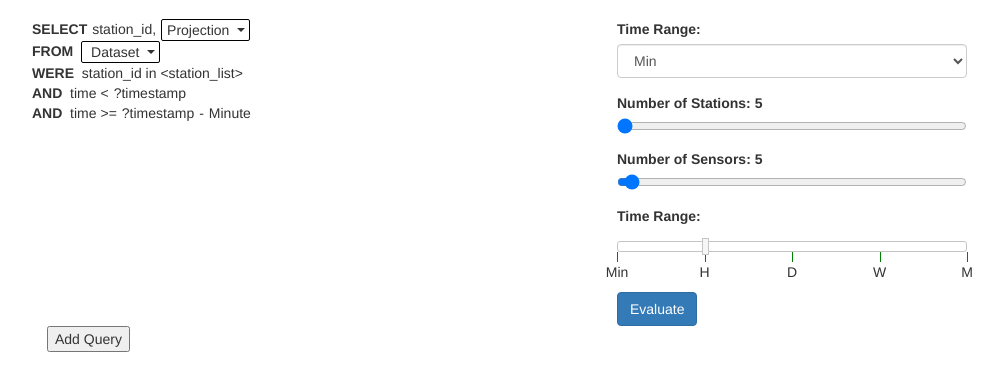
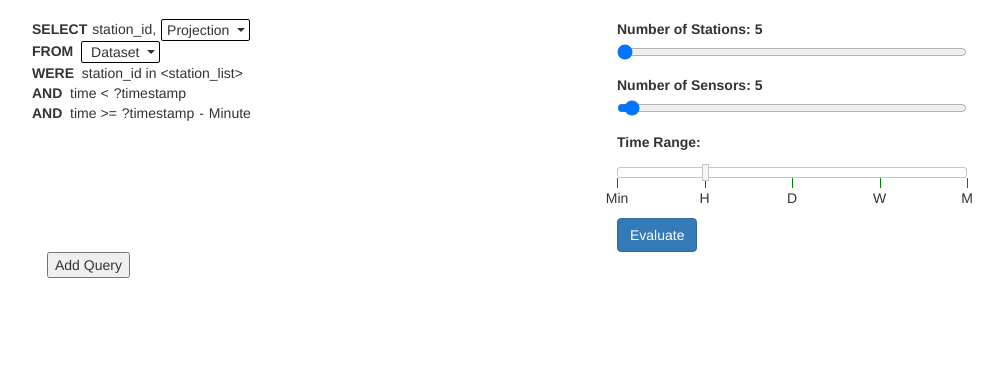
Before and after one commit to eXascaleInfolab/seer, a Django app: page /queries in a window 1280 px wide. Shown: the part 51-442 px from the top of the page, without its empty margins (38-1041 px from the left). Run offline with Django 4.2, Linux system fonts and the light colour scheme; some libraries are stand-ins or nearby versions.

Commit message:
Initial commit

```diff
--- a/templates/parts/query-box2.html
+++ b/templates/parts/query-box2.html
@@ -198,16 +198,16 @@
     </div>
     <div class="col-md-4">
         <form id="retrieveForm" action="https://revival.exascale.info/api/drop.php">
-            <div class="form-group">
-                <label>Time Range:</label>
-                <select class="form-control time-range-select" name="drop">
-                    <option value="'Minute'">Min</option>
-                    <option value="'Hour'">H</option>
-                    <option value="'Day'">D</option>
-                    <option value="'Week'">W</option>
-                    <option value="'Month'">M</option>
-                </select>
-            </div>
+{#            <div class="form-group">#}
+{#                <label>Time Range:</label>#}
+{#                <select class="form-control time-range-select" name="drop">#}
+{#                    <option value="'Minute'">Min</option>#}
+{#                    <option value="'Hour'">H</option>#}
+{#                    <option value="'Day'">D</option>#}
+{#                    <option value="'Week'">W</option>#}
+{#                    <option value="'Month'">M</option>#}
+{#                </select>#}
+{#            </div>#}
             <div class="form-group">
                 <label for="station-slider">Number of Stations: <span id="station-count">5</span></label>
                 <input type="range" id="station-slider" class="form-control-range" min="1" max="10" value="1"
```
